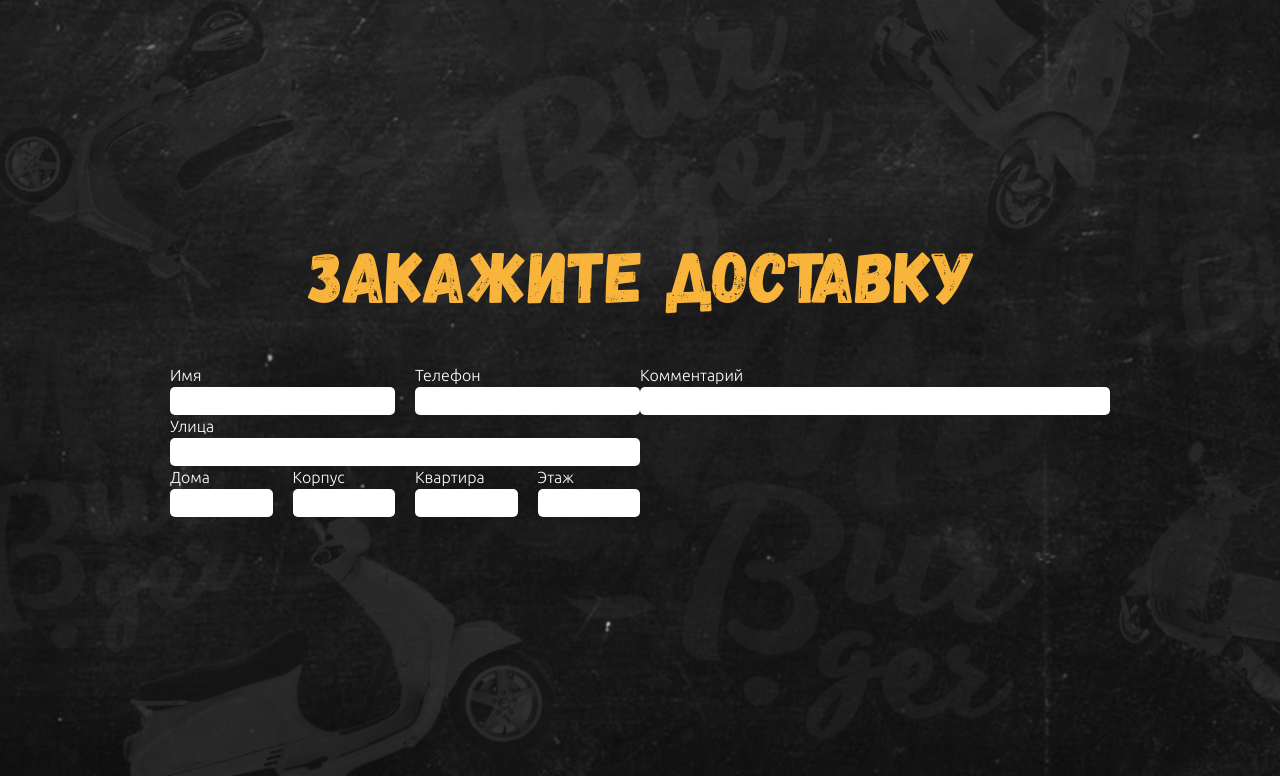
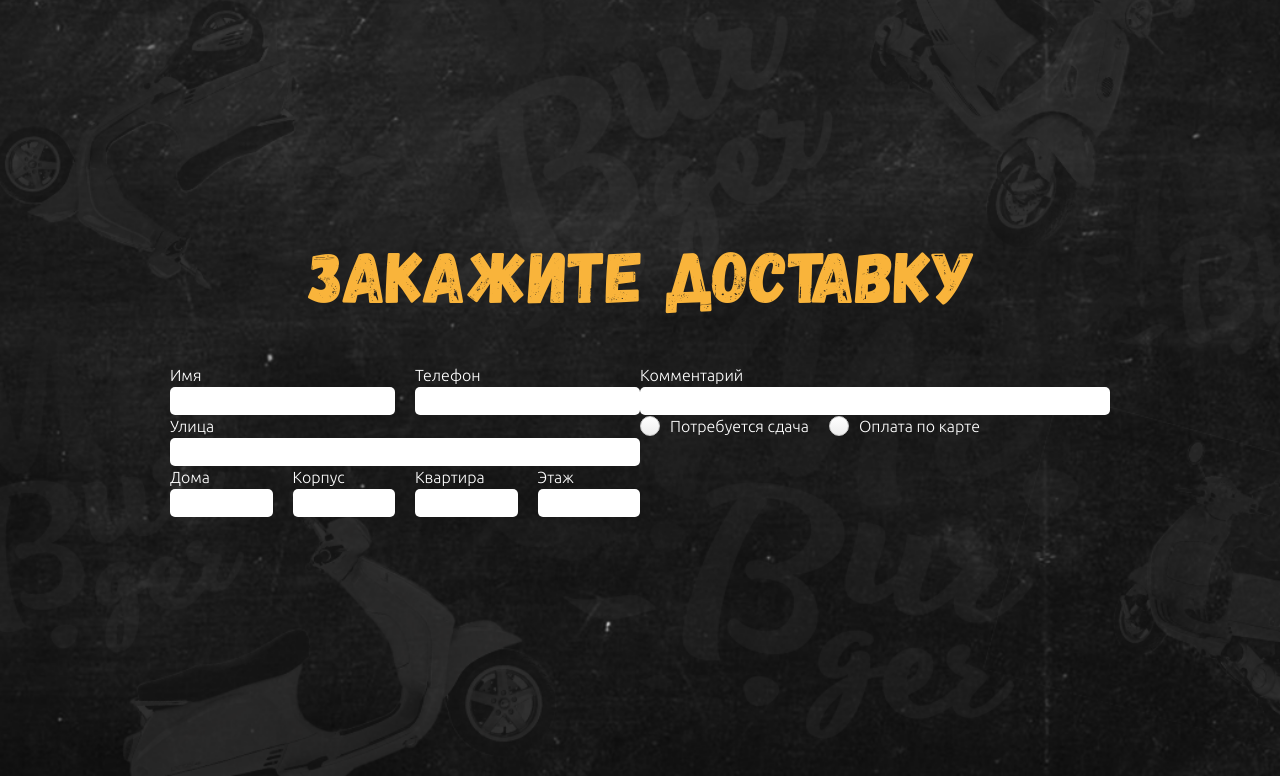
Before and after one commit to MrBootsBoots/mrburger-js, a plain HTML site: page index.html in a window 1280 px wide. Shown: the part 2424-3200 px from the top of the page. Drawn offline with Linux system fonts and the light colour scheme.

Commit message:
order commits

```diff
--- a/css/blocks/order.scss
+++ b/css/blocks/order.scss
@@ -30,9 +30,71 @@
 }
 
 .form__block-input {
+  @include ubuntu($style: light)
+
   border-radius: 5px;
   background: #fff;
   border: none;
+  outline: none;
   width: 100%;
   padding: 5px 10px;
+
+  &:focus {
+    width: 100%;
+    border: 1px solid $yellow;
+    transition: .5s;
+  }
 }
+
+.form-controlls {
+  display: flex;
+}
+
+.form-controlls__btn {
+  display: inline-flex;
+  align-items: center;
+  margin-right: 20px;
+  cursor: pointer;
+
+  &:last-child {
+    margin-right: 0;
+  }
+}
+
+.form-controlls__radio {
+  display: none;
+}
+
+.form-controlls__fake-radio {
+  width: 20px;
+  height: 20px;
+  border-radius: 50%;
+  border: 1px solid #c9c9c9;
+  background-image: linear-gradient(to top, #ededed, #ffffff);
+  position: relative;
+  margin-right: 10px;
+
+  &:after {
+    content: "";
+    width: 0px;
+    height: 0px;
+    border-radius: 50%;
+    background: $red;
+    position: absolute;
+    top: 50%;
+    left: 50%;
+    transform: translate(-50%, -50%);
+    transition: .3s;
+  }
+}
+
+.form-controlls__radio:checked {
+  .form-controlls__fake-radio:after {
+    width: 8px;
+    height: 8px;
+  }
+}
+
+.form-controlls__btn-title {
+  color: #fff;
+}
--- a/index.html
+++ b/index.html
@@ -305,6 +305,18 @@
                   <input type="text" class="form__block-input">
                 </label>
               </div>
+              <div class="form-controlls">
+                <label for="" class="form-controlls__btn">
+                  <input type="radio" name="answer" class="form-controlls__radio">
+                  <div class="form-controlls__fake-radio"></div>
+                  <div class="form-controlls__btn-title">Потребуется сдача</div>
+                </label>
+                <label for="" class="form-controlls__btn">
+                  <input type="radio" name="answer" class="form-controlls__radio">
+                  <div class="form-controlls__fake-radio"></div>
+                  <div class="form-controlls__btn-title">Оплата по карте</div>
+                </label>
+              </div>
             </form>
           </div>
 
```
Also changed, not shown: css/main.css, 1 other file.
